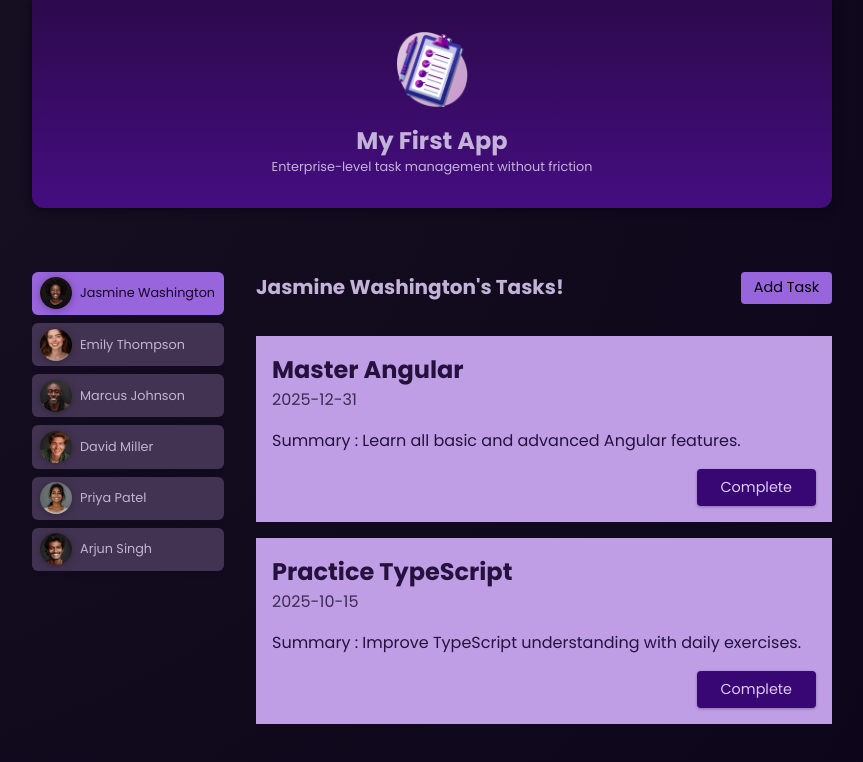
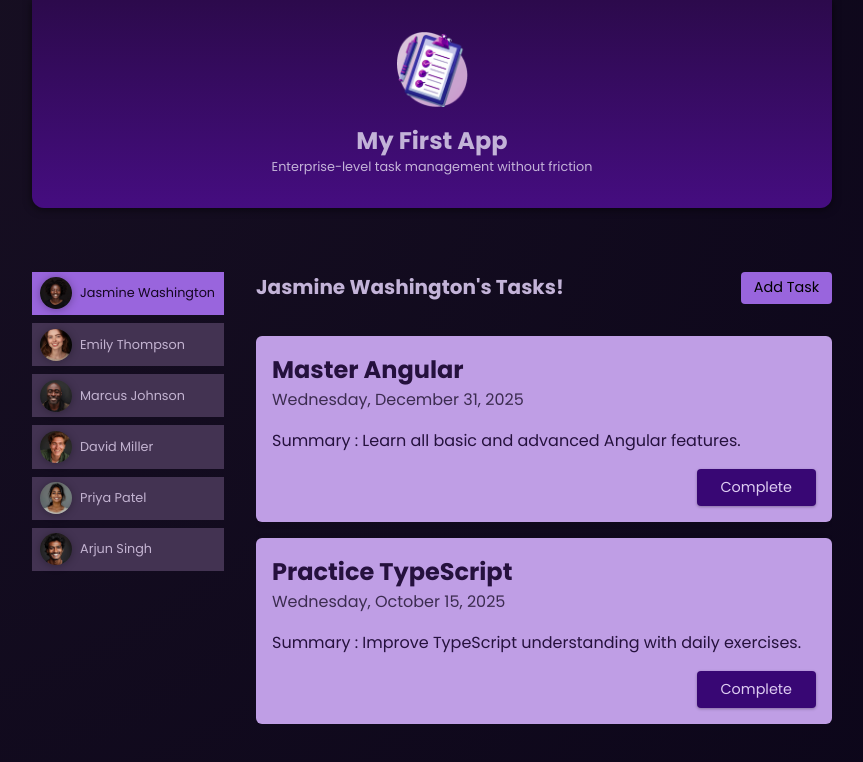
Before and after one commit to PatelSaurabh18/Angular, an Angular app: page / in a window 1280 px wide. Both pictures are taken after a click on the button "Jasmine Washington". Shown: the top 762 px of the page, without its empty margins (208-1071 px from the left). Built offline with nearby package versions, Linux system fonts and the light colour scheme.

Commit message:
Used services and DI made some fixes in UI and styles and used localstorage

```diff
--- /dev/null
+++ b/src/app/shared/card/card.component.css
@@ -0,0 +1,5 @@
+div {
+  border-radius: 6px;
+  box-shadow: 0 1px 6px rgba(0, 0, 0, 0.1);
+  overflow: hidden;
+}
--- /dev/null
+++ b/src/app/shared/card/card.component.html
@@ -0,0 +1,5 @@
+<div>
+    <ng-content >
+
+    </ng-content>
+</div>
--- a/src/app/tasks/task/task.component.html
+++ b/src/app/tasks/task/task.component.html
@@ -1,10 +1,15 @@
+
+<app-card>
+
 <article>
   <!-- <h2>A Task of {{name}}</h2> -->
    <!-- <h3> Task ID :{{userTaskObjs.id}}</h3> -->
   <h2>{{userTaskObjs.title}}</h2>
-  <time> {{userTaskObjs.dueDate}}</time>
+  <time> {{userTaskObjs.dueDate | date:"fullDate"}}</time>
   <p>Summary : {{userTaskObjs.summary}}</p>
   <p class="actions">
     <button (click)="onCompleteClick()">Complete</button>
   </p>
 </article>
+
+</app-card>
--- a/src/app/tasks/tasks.component.html
+++ b/src/app/tasks/tasks.component.html
@@ -1,6 +1,6 @@
 <section id="task">
   <header>
-    <h2>{{name}}'s Tasks!</h2>
+    <h2>{{ name }}'s Tasks!</h2>
     <menu>
       <button (click)="onAddTaskBtnClick()">Add Task</button>
     </menu>
@@ -12,7 +12,8 @@
     } @else {
       @for (dummyTask of selectedUserTasks; track dummyTask.id) {
         <li>
-          <app-task [userTaskObjs]="dummyTask"  (completeClick)="onCompleteClickEvent($event)"></app-task>
+          <!-- <app-task [userTaskObjs]="dummyTask"  (completeClick)="onCompleteClickEvent($event)"></app-task> -->
+          <app-task [userTaskObjs]="dummyTask"></app-task>
         </li>
       }
     }
@@ -20,17 +21,15 @@
 
   @if (addingTask) {
     <div class="new-task">
-      <app-new-task  (cancel)="onCancelAddTask()" (create)="onAddNewTaskSubmit($event)">
-
+      <app-new-task [userId]="userId" (close)="onCloseAddTask()">
       </app-new-task>
     </div>
-
   }
 </section>
 
- <!-- @if (isAddingTask) {
+<!-- @if (isAddingTask) {
     <div class="new-task">
       <!-- You can listen to a close/cancel event from the child here later -->
-      <!-- <app-new-task></app-new-task> -->
-    <!-- </div> -->
-  <!-- } -->
+<!-- <app-new-task></app-new-task> -->
+<!-- </div> -->
+<!-- } -->
--- a/src/app/tasks/tasks.component.ts
+++ b/src/app/tasks/tasks.component.ts
@@ -1,211 +1,73 @@
-import { Component,EventEmitter,Input,Output } from '@angular/core';
-import {TaskComponent} from './task/task.component';
+import { Component, EventEmitter, Input, Output } from '@angular/core';
+import { TaskComponent } from './task/task.component';
 import { NewTaskComponent } from './new-task/new-task.component';
-import {  } from '@angular/core';
+import {} from '@angular/core';
+import { type NewTaskData } from './tasks.model';
+import { TasksService } from './tasks.service';
+
 @Component({
   selector: 'app-tasks',
   standalone: true,
-  imports: [TaskComponent,NewTaskComponent],
+  imports: [TaskComponent, NewTaskComponent],
   templateUrl: './tasks.component.html',
-  styleUrl: './tasks.component.css'
+  styleUrl: './tasks.component.css',
 })
 export class TasksComponent {
-  @Input({required:true}) name!:string;
-  @Input({required:true}) userId!:string;
+  @Input({ required: true }) name!: string;
+  @Input({ required: true }) userId!: string;
 
   // @Output() selectAddTask = new EventEmitter<boolean>();
-
-
 
   addingTask = false;
 
 
-dummyTasks = [
-  // u1 → 2 tasks
-  {
-    id: 't1',
-    userId: 'u1',
-    title: 'Master Angular',
-    summary: 'Learn all basic and advanced Angular features.',
-    dueDate: '2025-12-31',
-  },
-  {
-    id: 't4',
-    userId: 'u1',
-    title: 'Practice TypeScript',
-    summary: 'Improve TypeScript understanding with daily exercises.',
-    dueDate: '2025-10-15',
-  },
-
-  // u2 → 1 task
-  {
-    id: 't5',
-    userId: 'u2',
-    title: 'Read System Design Basics',
-    summary: 'Understand load balancing, caching and databases.',
-    dueDate: '2025-08-20',
-  },
-
-  // u3 → 4 tasks
-  {
-    id: 't2',
-    userId: 'u3',
-    title: 'Build first prototype',
-    summary: 'Build prototype of online shop website.',
-    dueDate: '2024-05-31',
-  },
-  {
-    id: 't3',
-    userId: 'u3',
-    title: 'Prepare issue template',
-    summary: 'Create issue template for project management.',
-    dueDate: '2024-06-15',
-  },
-  {
-    id: 't6',
-    userId: 'u3',
-    title: 'Fix UI bugs',
-    summary: 'Resolve responsive design issues in dashboard.',
-    dueDate: '2025-03-10',
-  },
-  {
-    id: 't7',
-    userId: 'u3',
-    title: 'Write unit tests',
-    summary: 'Add unit tests for core components.',
-    dueDate: '2025-04-01',
-  },
-
-  // u4 → 3 tasks
-  {
-    id: 't8',
-    userId: 'u4',
-    title: 'Learn RxJS basics',
-    summary: 'Understand observables and operators.',
-    dueDate: '2025-06-12',
-  },
-  {
-    id: 't9',
-    userId: 'u4',
-    title: 'Improve Git skills',
-    summary: 'Practice branching, merging and rebasing.',
-    dueDate: '2025-05-18',
-  },
-  {
-    id: 't10',
-    userId: 'u4',
-    title: 'Portfolio website',
-    summary: 'Create personal portfolio using Angular.',
-    dueDate: '2025-07-01',
-  },
-
-  // u5 → 6 tasks (heavy user)
-  {
-    id: 't11',
-    userId: 'u5',
-    title: 'Learn Angular routing',
-    summary: 'Understand navigation and lazy loading.',
-    dueDate: '2025-09-10',
-  },
-  {
-    id: 't12',
-    userId: 'u5',
-    title: 'API integration',
-    summary: 'Connect frontend with backend services.',
-    dueDate: '2025-09-15',
-  },
-  {
-    id: 't13',
-    userId: 'u5',
-    title: 'State management',
-    summary: 'Learn services and RxJS for state handling.',
-    dueDate: '2025-09-20',
-  },
-  {
-    id: 't14',
-    userId: 'u5',
-    title: 'Optimize performance',
-    summary: 'Improve rendering and reduce bundle size.',
-    dueDate: '2025-09-25',
-  },
-  {
-    id: 't15',
-    userId: 'u5',
-    title: 'Deploy app',
-    summary: 'Deploy Angular app to cloud platform.',
-    dueDate: '2025-10-01',
-  },
-  {
-    id: 't16',
-    userId: 'u5',
-    title: 'Code review practice',
-    summary: 'Review and refactor existing codebase.',
-    dueDate: '2025-10-05',
-  },
-];
-
-get selectedUserTasks(){
-  return this.dummyTasks.filter((dummyTask)=> dummyTask.userId === this.userId);
-}
-
-onCompleteClickEvent(id:string){
-  console.log("Complete Task Clicked!");
-
-  // this.selectedUserTasks = this.selectedUserTasks.filter((selectedUserTask)=> selectedUserTask.id !== id);
-    this.dummyTasks = this.dummyTasks.filter((task) => task.id !== id);
+  constructor(private TasksService:TasksService){
+    // dependency injection just like springBoot
+  }
 
 
-}
+  get selectedUserTasks() {
+    return this.TasksService.getUserTasks(this.userId);
+  }
 
-// Receive the custom object from the $event parameter
-onAddNewTaskSubmit(taskData: {title:string,summary:string,dueDate:string}){
-  // this.addingTask= true;
-   let newTaskObj = {
-    id: new Date().getTime().toString(), // Generates a unique simple timestamp ID string
-    userId: this.userId,                 // Links the new task directly to the active user!
-    title: taskData.title,
-    summary: taskData.summary,
-    dueDate: taskData.dueDate
-  };
+  // onCompleteClickEvent(id: string) {
+  //   console.log('Complete Task Clicked!');
 
-    // Push it into your main dummy data array
-    this.dummyTasks.push(newTaskObj);
+  //   // this.selectedUserTasks = this.selectedUserTasks.filter((selectedUserTask)=> selectedUserTask.id !== id);
+  //   return this.TasksService.removeTask(id);
+  // }
 
-      // Close the form modal automatically
-    this.addingTask=false;
-}
+  // Receive the custom object from the $event parameter
+  // onAddNewTaskSubmit(taskData: NewTaskData) {
 
-onAddTaskBtnClick(){
-  this.addingTask=true;
-}
+  //   this.TasksService.addTask(taskData,this.userId);
 
-onCancelAddTask(){
-  this.addingTask=false;
-}
+  //   // Close the form modal automatically
+  //   this.addingTask = false;
+  // }
 
+  onAddTaskBtnClick() {
+    this.addingTask = true;
+  }
 
+  onCloseAddTask() {
+    this.addingTask = false;
+  }
 
   // @Input({required:true}) name!: string;
   /*
   here we have to provide the name in string format otherwise throw an exception, using "!" doesn't gauranteee anuthing
   it is just a way to tell the TS that we are sure that we will(must) give you the value in string type
   */
-    // @Input() name?: string;
-    /*
+  // @Input() name?: string;
+  /*
     same as previuos, just we are defining here that the value isn't strictly required, it can be undefined also, thats ok is it a simple and easy way to demonstrate
 
     */
-        // @Input() name?: string | undefined;
-        /*
+  // @Input() name?: string | undefined;
+  /*
         more explicit way of defining that the name can be undefined or we have have the value also
         */
 
-
-
-
   // @Input({required:true}) task!: string;
-
-
-
-
 }
--- /dev/null
+++ b/src/app/tasks/tasks.model.ts
@@ -0,0 +1,5 @@
+export interface NewTaskData {
+    title:string;
+    summary:string;
+    dueDate:string;
+}
--- /dev/null
+++ b/src/app/tasks/tasks.service.ts
@@ -0,0 +1,159 @@
+import { Injectable } from '@angular/core';
+import { NewTaskData } from './tasks.model';
+
+@Injectable({ providedIn: 'root' })
+export class TasksService {
+  private dummyTasks = [
+    // u1 → 2 tasks
+    {
+      id: 't1',
+      userId: 'u1',
+      title: 'Master Angular',
+      summary: 'Learn all basic and advanced Angular features.',
+      dueDate: '2025-12-31',
+    },
+    {
+      id: 't4',
+      userId: 'u1',
+      title: 'Practice TypeScript',
+      summary: 'Improve TypeScript understanding with daily exercises.',
+      dueDate: '2025-10-15',
+    },
+
+    // u2 → 1 task
+    {
+      id: 't5',
+      userId: 'u2',
+      title: 'Read System Design Basics',
+      summary: 'Understand load balancing, caching and databases.',
+      dueDate: '2025-08-20',
+    },
+
+    // u3 → 4 tasks
+    {
+      id: 't2',
+      userId: 'u3',
+      title: 'Build first prototype',
+      summary: 'Build prototype of online shop website.',
+      dueDate: '2024-05-31',
+    },
+    {
+      id: 't3',
+      userId: 'u3',
+      title: 'Prepare issue template',
+      summary: 'Create issue template for project management.',
+      dueDate: '2024-06-15',
+    },
+    {
+      id: 't6',
+      userId: 'u3',
+      title: 'Fix UI bugs',
+      summary: 'Resolve responsive design issues in dashboard.',
+      dueDate: '2025-03-10',
+    },
+    {
+      id: 't7',
+      userId: 'u3',
+      title: 'Write unit tests',
+      summary: 'Add unit tests for core components.',
+      dueDate: '2025-04-01',
+    },
+
+    // u4 → 3 tasks
+    {
+      id: 't8',
+      userId: 'u4',
+      title: 'Learn RxJS basics',
+      summary: 'Understand observables and operators.',
+      dueDate: '2025-06-12',
+    },
+    {
+      id: 't9',
+      userId: 'u4',
+      title: 'Improve Git skills',
+      summary: 'Practice branching, merging and rebasing.',
+      dueDate: '2025-05-18',
+    },
+    {
+      id: 't10',
+      userId: 'u4',
+      title: 'Portfolio website',
+      summary: 'Create personal portfolio using Angular.',
+      dueDate: '2025-07-01',
+    },
+
+    // u5 → 6 tasks (heavy user)
+    {
+      id: 't11',
+      userId: 'u5',
+      title: 'Learn Angular routing',
+      summary: 'Understand navigation and lazy loading.',
+      dueDate: '2025-09-10',
+    },
+    {
+      id: 't12',
+      userId: 'u5',
+      title: 'API integration',
+      summary: 'Connect frontend with backend services.',
+      dueDate: '2025-09-15',
+    },
+    {
+      id: 't13',
+      userId: 'u5',
+      title: 'State management',
+      summary: 'Learn services and RxJS for state handling.',
+      dueDate: '2025-09-20',
+    },
+    {
+      id: 't14',
+      userId: 'u5',
+      title: 'Optimize performance',
+      summary: 'Improve rendering and reduce bundle size.',
+      dueDate: '2025-09-25',
+    },
+    {
+      id: 't15',
+      userId: 'u5',
+      title: 'Deploy app',
+      summary: 'Deploy Angular app to cloud platform.',
+      dueDate: '2025-10-01',
+    },
+    {
+      id: 't16',
+      userId: 'u5',
+      title: 'Code review practice',
+      summary: 'Review and refactor existing codebase.',
+      dueDate: '2025-10-05',
+    },
+  ];
+  constructor() {
+    const dummyTasks = localStorage.getItem('tasks');
+    if (dummyTasks) {
+      this.dummyTasks = JSON.parse(dummyTasks);
+    }
+  }
+
+  getUserTasks(userId: string) {
+    return this.dummyTasks.filter((dummyTask) => dummyTask.userId === userId);
+  }
+
+  addTask(taskData: NewTaskData, userId: string) {
+    this.dummyTasks.unshift({
+      id: new Date().getTime().toString(), // Generates a unique simple timestamp ID string
+      userId: userId, // Links the new task directly to the active user!
+      title: taskData.title,
+      summary: taskData.summary,
+      dueDate: taskData.dueDate,
+    });
+    this.saveTasks();
+  }
+
+  removeTask(id: string) {
+    this.dummyTasks = this.dummyTasks.filter((task) => task.id !== id);
+    this.saveTasks();
+  }
+
+  private saveTasks() {
+    localStorage.setItem('tasks', JSON.stringify(this.dummyTasks));
+  }
+}
--- a/src/app/user/user.component.html
+++ b/src/app/user/user.component.html
@@ -1,4 +1,4 @@
-<div>
+
     <button [class.active]="selected"  (click)="onSelectUser()">
         <img [src]="ImagePath" [alt]="user.name">
 
@@ -10,4 +10,3 @@
         <!-- it is ATTRIBUTE_BINDING -->
         <span> {{user.name}} </span>
     </button>
-</div>
--- a/src/app/user/user.component.ts
+++ b/src/app/user/user.component.ts
@@ -11,6 +11,7 @@ import {
 import { DUMMY_USERS } from '../../dummy-users';
 import { Task } from 'zone.js/lib/zone-impl';
 import { type User} from './user.model';
+import { CardComponent } from "../shared/card/card.component";
 
 // const randomIndex = Math.floor(Math.random() * DUMMY_USERS.length);
 
@@ -35,7 +36,7 @@ using interface is most common and preferred,this can ONLY use objects.z
 @Component({
   selector: 'app-user',
   standalone: true,
-  imports: [],
+  imports: [CardComponent],
   templateUrl: './user.component.html',
   styleUrl: './user.component.css',
 })
```
Also changed, not shown: src/app/shared/card/card.component.ts (added, +12 -0 lines), src/app/tasks/new-task/new-task.component.ts (+18 -6 lines), src/app/tasks/task/task.component.ts (+11 -4 lines).
